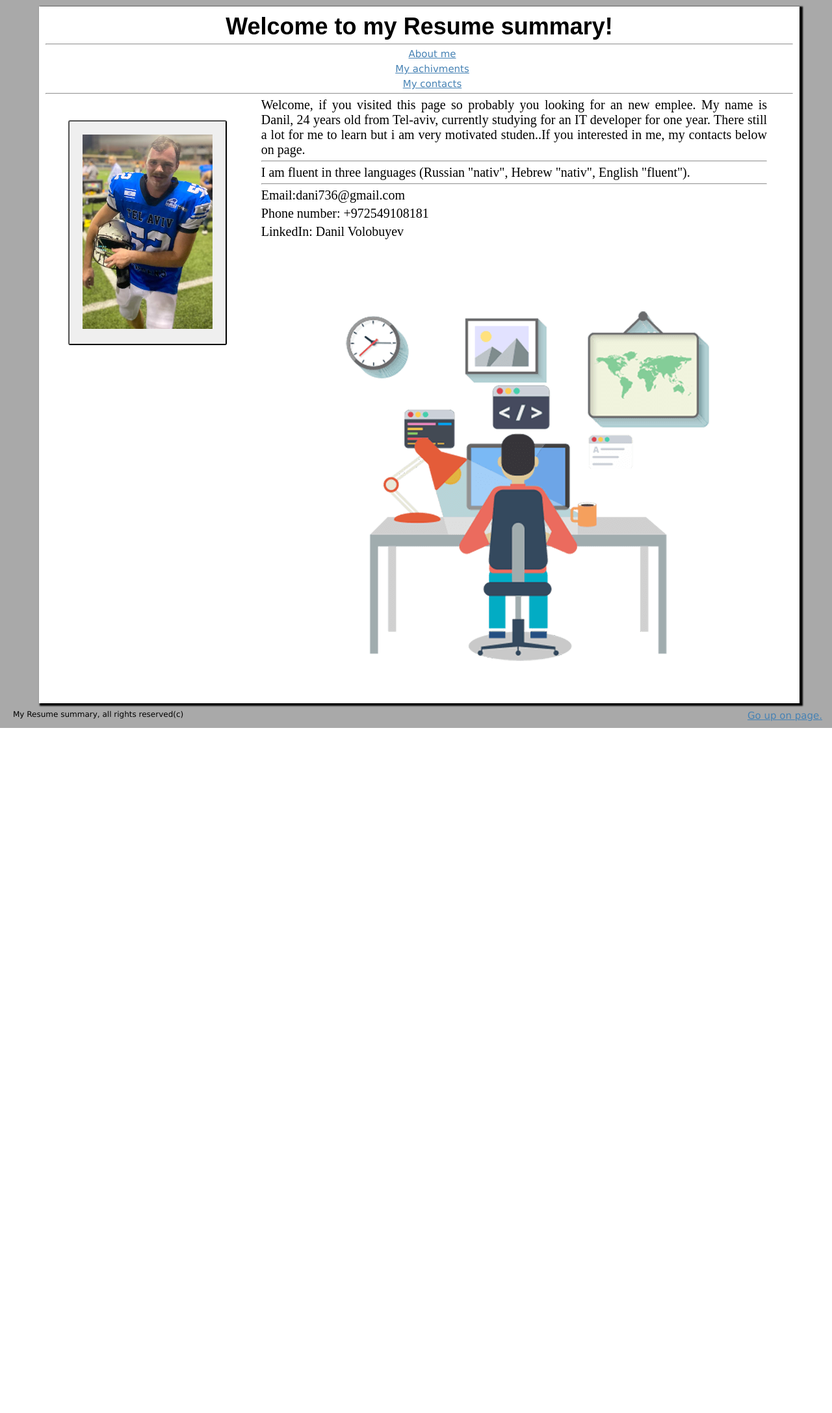
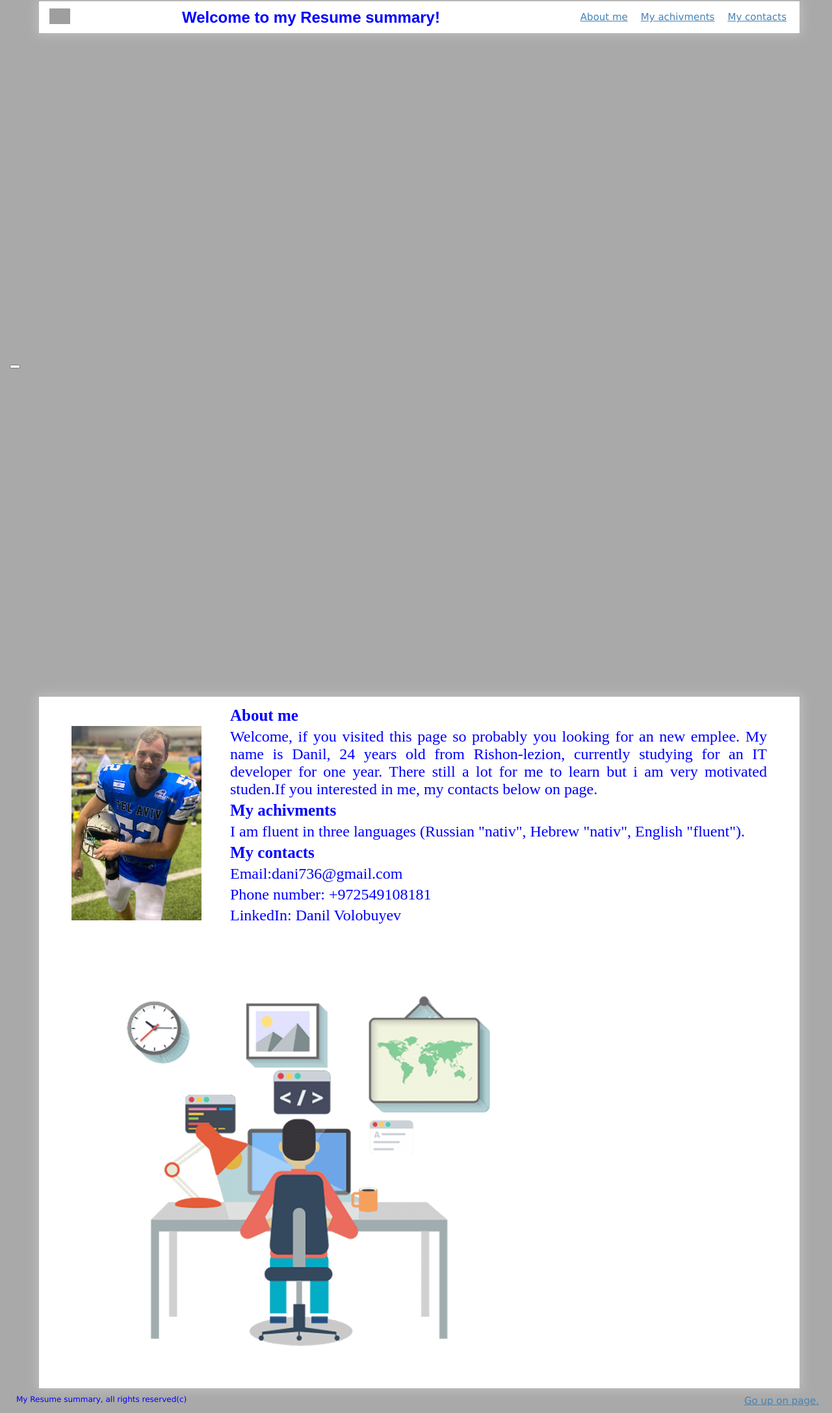
Before and after one commit to DanilVo/html-work, a PHP site: page / in a window 1280 px wide. Shown: the whole page at 65% size. Before the commit the page ends 1120 px from the top, so only its background shows below. Run offline with PHP 8.4, Linux system fonts and the light colour scheme; some web fonts are replaced; grey boxes are pictures that could not be loaded.

Commit message:
working on slides

```diff
--- a/css/cs.css
+++ b/css/cs.css
@@ -1,41 +1,102 @@
+@font-face {
+    font-family: Special_New;
+    src: url(/fonts/CharisSIL-Italic.ttf);
+  }
+
 * {
     font-family: Verdana;
     font-size: 12px;
     margin: 5px 5px 5px 5px;
 
 }
-
+:root {
+	--wrapper-margin-top: 100px;
+	--wrapper-height: calc(100vh - var(--wrapper-margin-top));
+    --box-shadow-color: #bfbfbf;
+    --background: #fff;
+    --background-body:#A9A9A9;
+    --naming_of:#8a2be2;
+    --tongle:#dbdbdb;
+    --color: blue;
+}
 html {
     overflow-x:hidden;
 }
 
 body {
     width: 100%;
-    background: #a9a9a9;
+    background: var(--background-body);
     box-sizing: border-box;
+    color: var(--color);
+
 }
 
+body.dark{
+    --box-shadow-color: #cbc6c6;
+    --background: #463b3b;
+    --background-body:#704747;;
+    --naming_of:#8a2be2;
+    --tongle:#dbdbdb;
+    --color:green;
+}
 
+.header{
+    background: var(--background);
+    position: sticky;
+    top: 0;
+    display: flex;
+    flex-direction: row;
+    height: 100%;
+    margin: -8px 50px;
+    box-shadow: 0 0 16px 3px var(--box-shadow-color);
+}
+h1{
+    font-family: Arial, sans-serif;
+    font-size: 24px;
+    text-align: initial;
+    margin: auto;
 
+  }
+h2{
+    font-family: Special_New;
+    font-size: 25px;
+  }
+
+  .menu, ul{
+      list-style-type: none;
+      text-decoration: none;
+      text-align: center;
+      display: flex;
+      flex-direction: row;
+  }
+
+.slides{
+    width: 800px;
+    height: 500px;
+    border-radius: 10px;
+    /* display: flex;
+    flex-direction: column; */
+}
+
+.slides img{
+    display: none;
+}
+
+.block{
+    display: block;
+    object-fit: cover;
+    width: 100%;
+    height: 100%;
+}
 
 .container {
-    margin: 5px 50px 5px 50px;
-    background: #ffffff;
-    box-shadow: 3px 2px 2px 2px black;
+    margin: 500px 50px 5px 50px;
+    padding-top: 10px;
+    background: var(--background);
+    box-shadow: 0 0 16px 3px var(--box-shadow-color);
+    height: fit-content;
 }
 
-.header, h1 {
-    font-family: Arial, sans-serif;
-    font-size: 3em;
-    text-align: center;
-    padding-top: 10px;
-}
-.menu, ul{
-    list-style-type: none;
-    text-decoration: none;
-    text-align: center;
-
-}
 
 .photo {
     float: left;
@@ -46,19 +107,23 @@ body {
 
 #toggle-theme-btn {
     /* position: absolute; */
+    /* top: 20px; */
+    /* left: 20px; */
+    /* padding: 10px; */
+    border: none;
+    background-color: transparent;
     cursor: pointer;
-    padding: 15px;
     border-radius: 3px;
-    transition: 0.2s;
-}
-#toggle-theme-btn:hover{
-    border: 3px dotted skyblue;
-    background: #bdbdbd;
+    transition: 0.5s;
+    }
+
+#toggle-theme-btn:hover {
+    background: var(--tongle);
 }
 
-/* #toggle-theme-btn img{
+#toggle-theme-btn img {
     width: 32px;
-} */
+}
 
 .content{
     text-align: justify;
@@ -70,7 +135,7 @@ body {
 
 p {
     font-family: 'Times New Roman', Times, serif;
-    font-size: 20px;
+    font-size: 2em;
 }
 
 a{
@@ -94,3 +159,8 @@ a:hover{
     text-align: center;
     float: right;
 }
+@media screen and (min-width:320px) and (max-width:1024px) {
+    html,body,.container,.content,.menu,p, .footer{
+      width: 100%;
+}
+}
--- a/index.html
+++ b/index.html
@@ -8,54 +8,60 @@
     <title>My Summary</title>
     <link rel="shortcut icon" href="img/summary.ico">
     <link rel="stylesheet" href="css/cs.css">
+    <script type="text/javascript" src="/js/script.js" defer></script>
 
 </head>
 
 <body>
-    <div class="container">
-        <div class="Header">
-            <h1>Welcome to my Resume summary!</h1>
-            <hr>
-        </div>
 
+    <div class="header">
+        <button id="toggle-theme-btn"><img src="img/moon.png" alt="dark/light mode" id="toggle-theme-image"></button>
+        <h1>Welcome to my Resume summary!</h1>
         <div class="menu">
             <ul>
                 <li><a href="#aboutme">About me</a></li>
                 <li><a href="#myachivments">My achivments</a></li>
                 <li><a href="#mycontacts">My contacts</a></li>
             </ul>
-            <hr>
         </div>
+    </div>
+
+    <div class="slides">
+        <img src="img/nature2.png" alt="nature1" class="block">
+        <img src="img/nature3.png" alt="nature2">
+        <img src="img/nature1.png" alt="nature3">
+    </div>
+    <button class="btnRight" ></button>
+    <script src="js/slides.js" class="btnRight"></script>
+
+    <div class="container">
         <div class="photo">
-            <button id="toggle-theme-btn">
-                <img id="toggle-theme-image" src="img/pioners.png" alt="My picture">
-                </button>
-            <img >
+            <a><img src="img/pioners.png" alt="My picture"></a>
         </div>
         <div class="content">
+            <h2>About me</h2>
             <p id="aboutme"> Welcome, if you visited this page so probably you looking for an new emplee. My name is
-                Danil, 24 years old from Tel-aviv, currently studying for an IT developer for one year.
-                There still a lot for me to learn but i am very motivated studen..If you interested in me, my contacts
+                Danil, 24 years old from Rishon-lezion, currently studying for an IT developer for one year.
+                There still a lot for me to learn but i am very motivated studen.If you interested in me, my contacts
                 below on page.
             </p>
-            <hr>
+            <h2>My achivments</h2>
             <p id="myachivments"> I am fluent in three languages (Russian "nativ", Hebrew "nativ", English "fluent").
-                <hr>
+            <h2>My contacts</h2>
             </p>
             <p id="mycontacts">Email:dani736@gmail.com</p>
             <p>Phone number: +972549108181</p>
             <p>LinkedIn: Danil Volobuyev</p>
-
         </div>
         <div class="bottompagephoto">
-            <a href=""><img src="img/developer.png" alt="bottom picture"></a>
+            <a><img src="img/developer.png" alt="bottom picture"></a>
         </div>
     </div>
     <div class="footer">
-        <div class="bottom-strip"></div>
-        <div class="notice">My Resume summary, all rights reserved(c)</div>
-        <div class="scroll"><a href="#top">Go up on page.</a></div>
-
+        <div class="bottom-strip">
+            <div class="notice">My Resume summary, all rights reserved(c)</div>
+            <div class="scroll"><a href="#top">Go up on page.</a></div>
+        </div>
     </div>
 </body>
 
```
